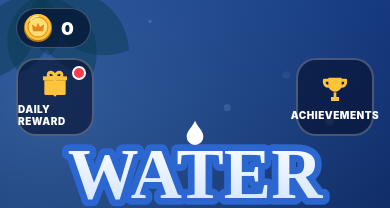
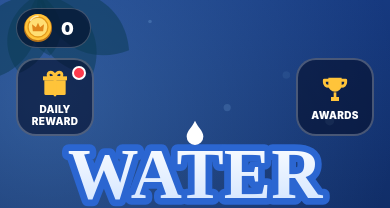
Before and after one commit to helenyildirim/water-sort, a React Native app: screen / in a window 390 px wide. Shown: the top 208 px of the page. Built offline with nearby package versions, Linux system fonts and the light colour scheme.

Commit message:
Home side buttons: centered, unbroken labels
Co-Authored-By: Claude Opus 5.5 <noreply@anthropic.com>
Claude-Session: https://claude.ai/code/session_01EeHjBe9ttbMMK2tueiqdsX

```diff
--- a/src/ui/HomeScreens.tsx
+++ b/src/ui/HomeScreens.tsx
@@ -131,7 +131,7 @@ export function HomeScreen({
       })}
     >
       <Icon name={icon} size={32} color={GOLD} />
-      <Text style={{ color: '#fff', fontSize: 10, fontWeight: '900', letterSpacing: 0.5 }}>{label}</Text>
+      <Text numberOfLines={2} adjustsFontSizeToFit style={{ color: '#fff', fontSize: 10, fontWeight: '900', letterSpacing: 0.3, textAlign: 'center', paddingHorizontal: 4 }}>{label}</Text>
       {dot ? <View style={{ position: 'absolute', top: 6, right: 6, width: 14, height: 14, borderRadius: 7, backgroundColor: '#ff3b4d', borderWidth: 2, borderColor: '#fff' }} /> : null}
     </Pressable>
   );
@@ -142,7 +142,7 @@ export function HomeScreen({
       </View>
       <View style={{ flexDirection: 'row', justifyContent: 'space-between', marginTop: 10 }}>
         {sideBtn('gift', 'DAILY REWARD', onDaily, store.canClaimDaily)}
-        {sideBtn('trophy', 'ACHIEVEMENTS', onAchievements)}
+        {sideBtn('trophy', 'AWARDS', onAchievements)}
       </View>
       <View style={{ alignItems: 'center', marginTop: -16 }}>
         <Logo width={logoW} />
```
